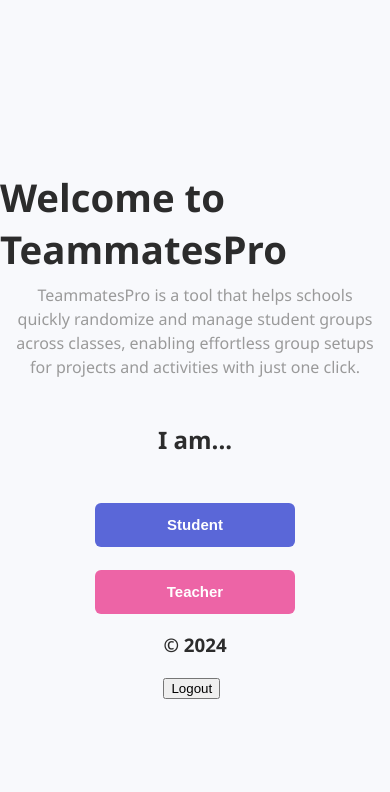
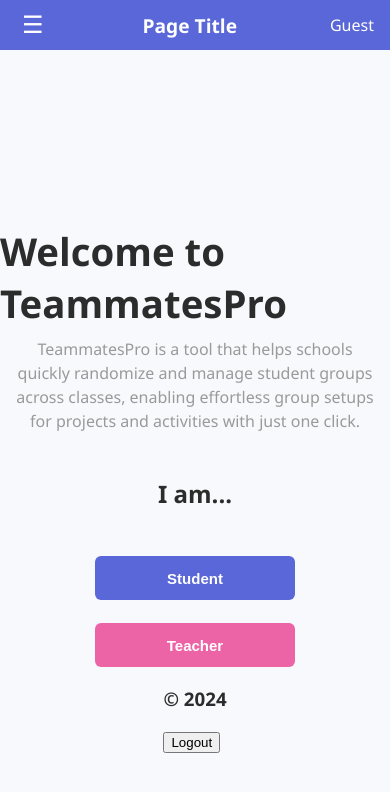
Before and after one commit to KirillPuljavin/TeammatesPRO, a Next.js app: page / in a window 390 px wide. Shown: the top 792 px of the page. Built offline with nearby package versions, Linux system fonts and the light colour scheme.

Commit message:
Refactor layout and header components; implement responsive header with dropdown menu, adjust global styles for improved layout

```diff
--- a/src/app/layout.js
+++ b/src/app/layout.js
@@ -1,16 +1,17 @@
 import "./styles/global.scss";
+import Header from "../components/Header";
 import Footer from "../components/Footer";
-import Header from "../components/Header";
 
 export const metadata = {
   title: "TeammatesPRO",
-  description: "Kirill P.",
+  description: "by Kirill P.",
 };
 
 export default function RootLayout({ children }) {
   return (
     <html lang="en">
       <body>
+        <Header />
         {children}
         <Footer />
       </body>
--- a/src/app/pages/layout.js
+++ b/src/app/pages/layout.js
@@ -7,7 +7,7 @@ export default async function ProtectedLayout({ children }) {
   const token = cookieStore.get("auth-token")?.value;
 
   if (!token) {
-    redirect("/"); // Redirect to login if no tokena
+    redirect("/"); // Redirect to login if no token
   }
 
   try {
--- a/src/app/styles/global.scss
+++ b/src/app/styles/global.scss
@@ -24,7 +24,8 @@ body {
   color: var(--foreground);
   background: var(--background);
   margin: 0;
-  min-height: 100vh;
+  padding-top: 50px;
+  min-height: 95vh !important;
   width: 100%;
   display: flex;
   flex-direction: column;
@@ -33,6 +34,84 @@ body {
 }
 * {
   box-sizing: border-box;
+}
+
+.header {
+  position: fixed;
+  top: 0;
+  width: 100%;
+  height: 50px;
+  background-color: var(--primary);
+  display: flex;
+  align-items: center;
+  z-index: 1000;
+
+  .header-content {
+    display: flex;
+    justify-content: space-between;
+    align-items: center;
+    width: 100%;
+    padding: 0 1rem;
+  }
+
+  .left-section {
+    position: relative;
+    display: flex;
+    align-items: center;
+
+    .menu-icon {
+      background: transparent;
+      border: none;
+      color: #fff;
+      font-size: 1.5rem;
+      cursor: pointer;
+    }
+
+    .dropdown-menu {
+      position: absolute;
+      top: 50px;
+      left: 0;
+      background-color: #fff;
+      border: 1px solid var(--neutral-border);
+      border-radius: 4px;
+      box-shadow: 0 2px 8px var(--shadow);
+      width: 150px;
+
+      ul {
+        list-style: none;
+        margin: 0;
+        padding: 0;
+
+        li {
+          padding: 0.5rem 1rem;
+          cursor: pointer;
+          color: var(--foreground);
+          transition: background-color 0.2s ease;
+
+          &:hover {
+            background-color: var(--primary-light);
+            color: #fff;
+          }
+        }
+      }
+    }
+  }
+
+  .center-section {
+    .page-title {
+      font-size: 1.2rem;
+      color: #fff;
+      margin: 0;
+    }
+  }
+
+  .right-section {
+    .profile-menu {
+      font-size: 1rem;
+      color: #fff;
+      cursor: pointer;
+    }
+  }
 }
 
 // ====================
--- a/src/components/Footer.jsx
+++ b/src/components/Footer.jsx
@@ -1,4 +1,5 @@
 "use client";
+import { useRouter } from "next/navigation";
 
 const Footer = () => {
   const handleLogout = async () => {
--- a/src/components/Header.jsx
+++ b/src/components/Header.jsx
@@ -1,19 +1,43 @@
-export default function Header() {
+"use client";
+import React, { useState } from "react";
+import { useRouter } from "next/navigation";
+
+export default function Header({ title = "Page Title", userName = "Guest" }) {
+  const router = useRouter();
+  const [menuOpen, setMenuOpen] = useState(false);
+
+  const toggleMenu = () => setMenuOpen((prev) => !prev);
+
   return (
-    <div className="header">
-      <nav>
-        <ul>
-          <li>
-            <a href="/">Home</a>
-          </li>
-          <li>
-            <a href="/about">About</a>
-          </li>
-          <li>
-            <a href="/contact">Contact</a>
-          </li>
-        </ul>
-      </nav>
-    </div>
+    <header className="header">
+      <div className="header-content">
+        <div className="left-section">
+          <button className="menu-icon" onClick={toggleMenu}>
+            ☰
+          </button>
+          {menuOpen && (
+            <div className="dropdown-menu">
+              <ul>
+                <li onClick={() => router.push("/")}> Inlogning </li>
+                <li onClick={() => router.push("/pages/classes")}> Klasser </li>
+                <li
+                  onClick={() => router.push("/pages/randomizer?class=1TEK2")}
+                >
+                  Grupp Hanterare
+                </li>
+              </ul>
+            </div>
+          )}
+        </div>
+
+        <div className="center-section">
+          <h1 className="page-title">{title}</h1>
+        </div>
+
+        <div className="right-section">
+          <div className="profile-menu">{userName}</div>
+        </div>
+      </div>
+    </header>
   );
 }
```
